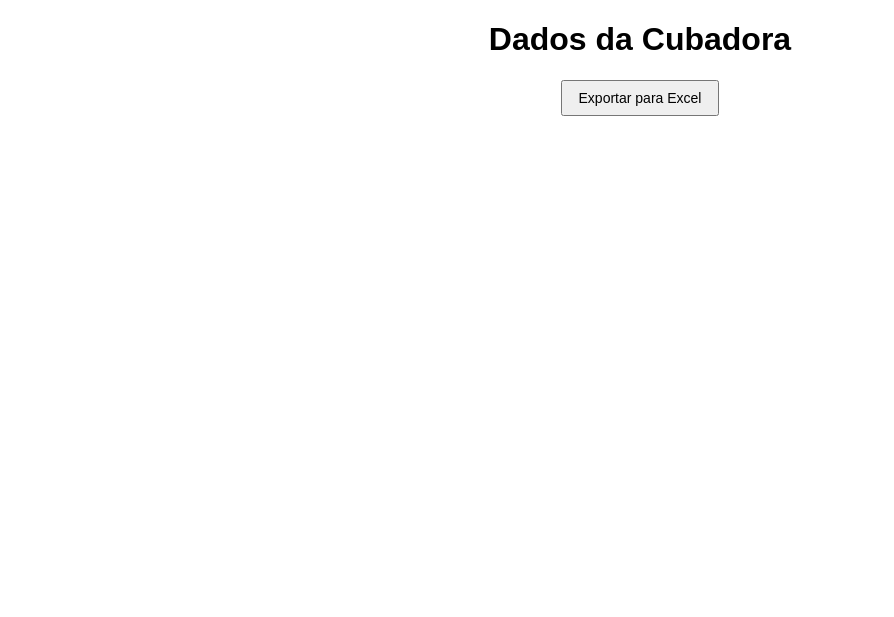
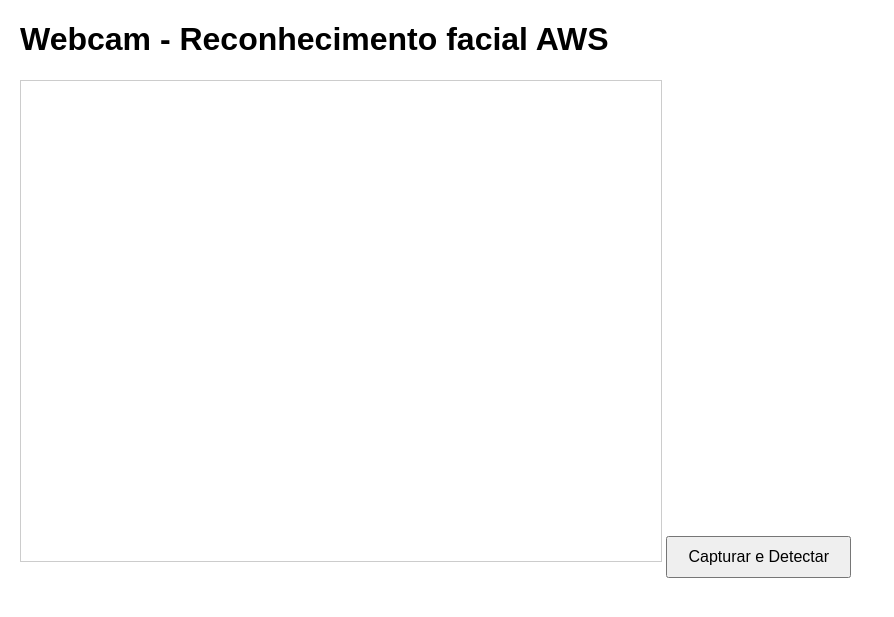
Before and after one commit to rodrigomfernandes1012/ponto, a Flask app: page / in a window 1280 px wide. Shown: the top 617 px of the page, without its empty margins (0-894 px from the left). Run offline with Flask 3, Linux system fonts and the light colour scheme; some libraries are stand-ins or nearby versions.

Commit message:
Add files via upload

```diff
--- a/templates/index.html
+++ b/templates/index.html
@@ -2,183 +2,88 @@
 <html lang="pt-br">
 <head>
 <meta charset="UTF-8" />
-<meta name="viewport" content="width=device-width, initial-scale=1.0" />
-<title>Dados da API</title>
+<title>Reconhecimento Facial AWS</title>
 <style>
-body {
-    font-family: Arial, sans-serif;
-    margin: 20px;
-}
-h1 {
-    text-align: center;
-}
-#botoes {
-    text-align: center;
-    margin-bottom: 15px;
-}
-button {
-    padding: 8px 16px;
-    font-size: 14px;
-    margin: 0 5px;
-}
-#tabela-dados {
-    width: 100%;
-    border-collapse: collapse;
-    margin-top: 20px;
-}
-#tabela-dados th, #tabela-dados td {
-    border: 1px solid #ddd;
-    padding: 8px;
-}
-#tabela-dados th {
-    background-color: #f2f2f2;
-    text-align: left;
-}
-#tabela-dados tr:nth-child(even) {
-    background-color: #f0f8ff; /* azul claro */
-}
-#tabela-dados tr:nth-child(odd) {
-    background-color: #ffffff; /* branco */
-}
-#carregando {
-    text-align: center;
-    margin-top: 20px;
-}
+  body { font-family: Arial, sans-serif; margin: 20px; }
+  #video { width: 640px; height: 480px; border: 1px solid #ccc; }
+  #resultado { margin-top: 20px; }
+  button { padding: 10px 20px; font-size: 16px; margin-top: 10px; }
 </style>
 </head>
-<script src="https://cdn.sheetjs.com/xlsx-latest/package/dist/xlsx.full.min.js"></script>
 <body>
-<h1>Dados da Cubadora</h1>
-<div id="botoes">
-    <button onclick="exportarParaExcel()">Exportar para Excel</button>
-</div>
-<div id="carregando">Carregando dados...</div>
-<table id="tabela-dados" style="display:none;">
-    <thead>
-        <tr id="cabecalho"></tr>
-    </thead>
-    <tbody id="corpo-tabela"></tbody>
-</table>
+<h1>Webcam - Reconhecimento facial AWS</h1>
+<video id="video" autoplay></video>
+<button id="capture">Capturar e Detectar</button>
+<div id="resultado"></div>
 
 <script>
-    // Função para formatar números com 4 casas decimais, incluindo zeros à esquerda
-    function formatarDecimal(valor) {
-        if (valor === null || valor === undefined || valor === '') {
-            return '0.0000';
-        }
-        let num = Number(valor);
-        if (isNaN(num)) {
-            return '0.0000';
-        }
-        return num.toFixed(4);
-    }
+const video = document.getElementById('video');
+const btn = document.getElementById('capture');
+const resultadoDiv = document.getElementById('resultado');
 
-    function exportarParaExcel() {
-    const tabela = document.getElementById('tabela-dados');
-    if (!tabela || tabela.style.display === 'none') {
-        alert("Não há dados para exportar.");
+// Acessa a webcam
+navigator.mediaDevices.getUserMedia({ video:true }).then(stream => {
+    video.srcObject = stream;
+});
+
+// Botão de captura
+btn.onclick = () => {
+    // Cria canvas para captura
+    const canvas = document.createElement('canvas');
+    canvas.width=640;
+    canvas.height=480;
+    const ctx = canvas.getContext('2d');
+    ctx.drawImage(video, 0, 0, 640, 480);
+    const dataUrl = canvas.toDataURL('image/jpeg');
+
+    // Envia a imagem ao backend
+    fetch('/detect', {
+        method: 'POST',
+        headers: { 'Content-Type':'application/json' },
+        body: JSON.stringify({ image: dataUrl })
+    })
+    .then(res=>res.json())
+    .then(data => mostrarResultados(data.faces))
+    .catch(err => {
+        resultadoDiv.innerHTML = '<p>Erro ao comunicar com o servidor.</p>';
+        console.error(err);
+    });
+};
+
+function mostrarResultados(faces) {
+    resultadoDiv.innerHTML = '';
+
+    if (faces.length === 0) {
+        resultadoDiv.innerHTML = '<p>Nenhum rosto detectado.</p>';
         return;
     }
 
-    // Converte a tabela HTML em uma planilha
-    const sheet = XLSX.utils.table_to_sheet(tabela);
+    faces.forEach((face, index) => {
+        const div = document.createElement('div');
+        div.style.border = '1px solid #444';
+        div.style.padding = '10px';
+        div.style.marginBottom = '15px';
+        // Dados do face
+        const bb = face.BoundingBox;
+        const posText = `Posição: (${(bb.Left*100).toFixed(1)}%, ${(bb.Top*100).toFixed(1)}%), Largura: ${(bb.Width*100).toFixed(1)}%, Altura: ${(bb.Height*100).toFixed(1)}%`;
+        const idade = `Idade: entre ${face.AgeRange.Low} e ${face.AgeRange.High}`;
+        const genero = `Gênero: ${face.Gender.Value} (${(face.Gender.Confidence*100).toFixed(1)}%)`;
+        // Emoções
+        let emoções = '';
+        face.Emotions.slice(0,3).forEach(e => {
+            emoções += `${e.Type} (${(e.Confidence*100).toFixed(1)}%), `;
+        });
 
-    // Cria o workbook e adiciona a planilha
-    const wb = XLSX.utils.book_new();
-    XLSX.utils.book_append_sheet(wb, sheet, "Dados");
-
-    // Gera o buffer (arquivo .xlsx)
-    const wbout = XLSX.write(wb, {bookType: 'xlsx', type: 'array'});
-
-    // Cria uma URL para o arquivo e dispara o download
-    const blob = new Blob([wbout], {type: 'application/octet-stream'});
-    const url = URL.createObjectURL(blob);
-    const a = document.createElement('a');
-    a.href = url;
-    a.download = 'dados_cubadora.xlsx';
-    document.body.appendChild(a);
-    a.click();
-    document.body.removeChild(a);
-    URL.revokeObjectURL(url);
+        div.innerHTML = `
+            <h3>Rosto ${index + 1}</h3>
+            <p>${posText}</p>
+            <p>${idade}</p>
+            <p>${genero}</p>
+            <p>Emoções principais: ${emoções}</p>
+        `;
+        resultadoDiv.appendChild(div);
+    });
 }
-
-    document.addEventListener('DOMContentLoaded', function() {
-        // Mapeamento dos nomes dos cabeçalhos
-        const nomesCabecalhos = {
-            'dsCodigoBarra': 'Código de Barras',
-            'vlAltura': 'Altura (cm)',
-            'vlLargura': 'Largura (cm)',
-            'vlCumprimento': 'Comprimento (cm)',
-            'vlPeso': 'Peso (kg)',
-            'dtOperacao': 'Data da Operação',
-            'dsUsuario': 'Usuário'
-        };
-
-        fetch('/api/dados')
-            .then(response => response.json())
-            .then(data => {
-                document.getElementById('carregando').style
-                document.getElementById('carregando').style.display = 'none';
-
-                if (data.error) {
-                    alert('Erro ao buscar dados: ' + data.error);
-                    return;
-                }
-
-                const tabela = document.getElementById('tabela-dados');
-                const cabecalho = document.getElementById('cabecalho');
-                const corpoTabela = document.getElementById('corpo-tabela');
-
-                const chavesDesejadas = [
-                  'dsCodigoBarra',
-                  'vlAltura',
-                  'vlLargura',
-                  'vlCumprimento',
-                  'vlPeso',
-                  'dtOperacao',
-                  'dsUsuario'
-                ];
-
-                if (data.length > 0) {
-                    // Cria cabeçalhos personalizados
-                    chavesDesejadas.forEach(chave => {
-                        if (Object.prototype.hasOwnProperty.call(data[0], chave)) {
-                            const th = document.createElement('th');
-                            th.textContent = nomesCabecalhos[chave] || chave;
-                            cabecalho.appendChild(th);
-                        }
-                    });
-
-                    // Cria as linhas da tabela
-                    data.forEach(item => {
-                        const tr = document.createElement('tr');
-                        chavesDesejadas.forEach(chave => {
-                            if (Object.prototype.hasOwnProperty.call(item, chave)) {
-                                let valor = item[chave];
-                                if (chave === 'vlAltura' || chave === 'vlLargura' || chave === 'vlCumprimento') {
-                                    valor = formatarDecimal(valor);
-                                }
-                                const td = document.createElement('td');
-                                td.textContent = valor;
-                                tr.appendChild(td);
-                            } else {
-                                const td = document.createElement('td');
-                                td.textContent = '';
-                                tr.appendChild(td);
-                            }
-                        });
-                        corpoTabela.appendChild(tr);
-                    });
-                    tabela.style.display = 'table';
-                } else {
-                    document.getElementById('carregando').textContent = 'Nenhum dado encontrado.';
-                }
-            })
-            .catch(error => {
-                document.getElementById('carregando').style.display = 'none';
-                alert('Erro ao carregar os dados: ' + error);
-            });
-    });
 </script>
 </body>
 </html>
```
